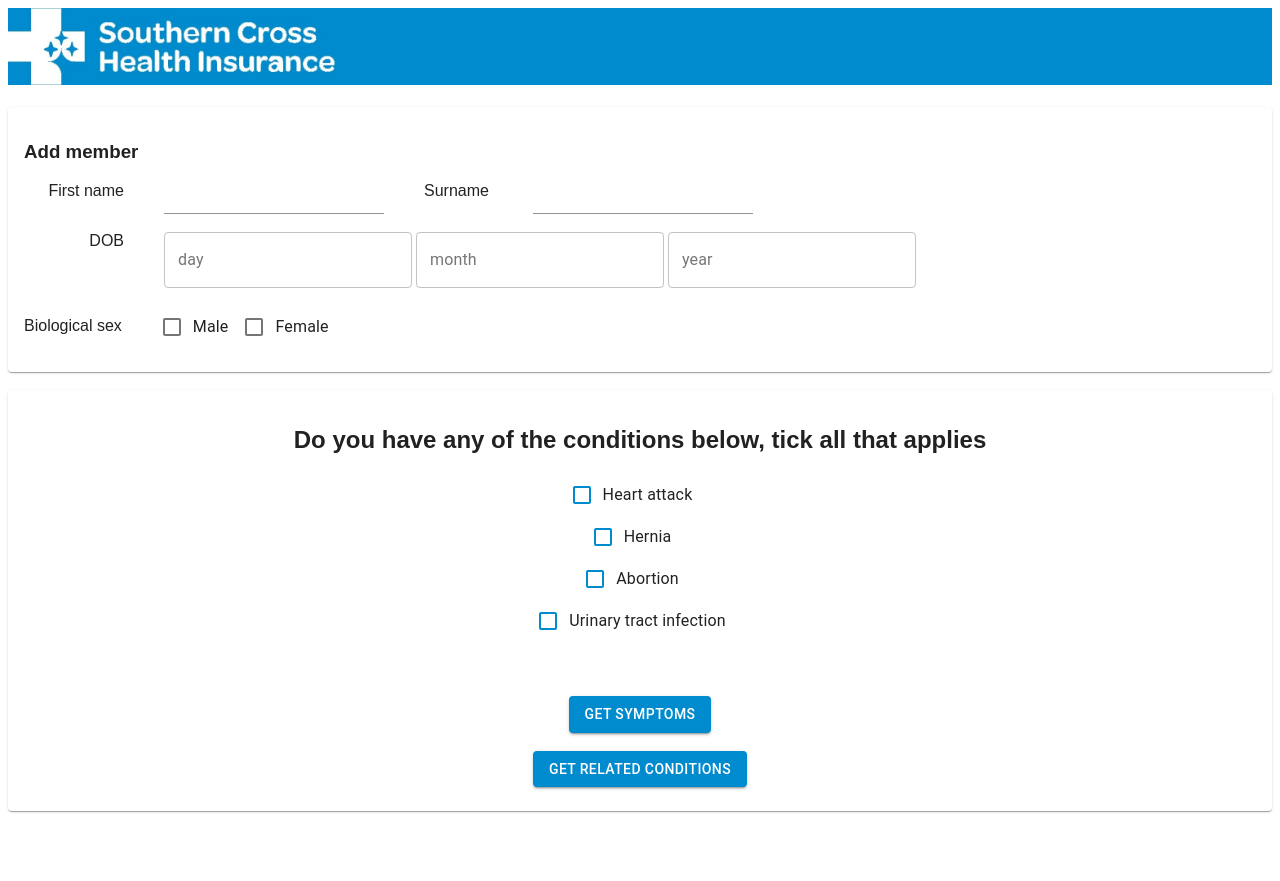
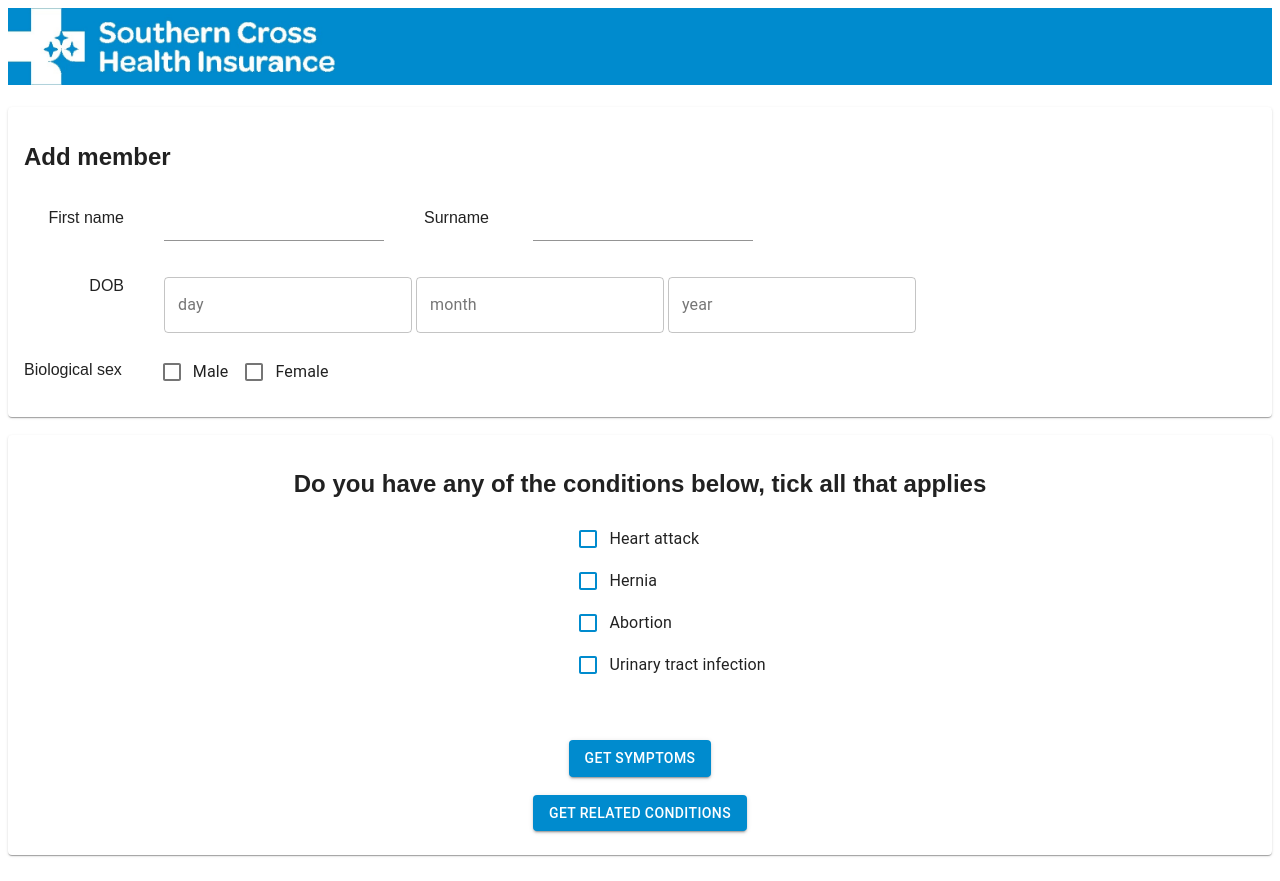
Before and after one commit to 0AlexZhong0/SouthernCrossSemanticApp, a React (Create React App) app in the folder client/: page / in a window 1280 px wide. Before the commit the page ends 837 px from the top, so only its background shows below. Built offline with nearby package versions, Linux system fonts and the light colour scheme.

Commit message:
changing center text alignment

```diff
--- a/client/src/Components/MedicalForm.css
+++ b/client/src/Components/MedicalForm.css
@@ -2,6 +2,7 @@
     font-family: Arial, Helvetica, sans-serif;
     text-align: left;
     columns: 100px 1;
+
 }
 
 .addfirst{
@@ -9,6 +10,8 @@
     columns: 100px ;
     text-align: right;
 }
+
+
 
 .addname{
     font-family: Arial, Helvetica, sans-serif;
@@ -44,7 +47,9 @@
 }
 
 .initialissue{
-    text-align: center;
+    position: relative;
+    top:45%;
+    left:45%;
 }
 
 .button{
--- a/client/src/Components/MedicalForm.tsx
+++ b/client/src/Components/MedicalForm.tsx
@@ -373,9 +373,10 @@ const MedicalForm = (): JSX.Element => {
          <br></br>
          <Card className = "userdetails">
           <CardContent>
-             <h3 className = "addmember">
+             <h2 className = "addmember">
                  Add member
-             </h3>
+             </h2>
+             <br/>
              <div className = "addname">
                  <div className = "addfirst">First name</div>
                  <div className = "fill"/>
@@ -385,7 +386,8 @@ const MedicalForm = (): JSX.Element => {
                  <TextField/>
              </div>
              <br />
-            <div>
+            <br />
+            <div className = "adddmy">
                 <div className = "adddob">DOB</div>
                 <div className = "fill"/>
                 {/** make this a cus */}
@@ -396,7 +398,7 @@ const MedicalForm = (): JSX.Element => {
                 <TextField id="outlined-basic" label="year" variant="outlined" onChange = {handleyearChange} value = {year}/>
             </div>
              <br />
-             <div>
+             <div className = "addgender">
                  <div className = "addsex">Biological sex</div>
                  <div className = "fill"/>
                  {/** Make these two fields functionable later */}
```
